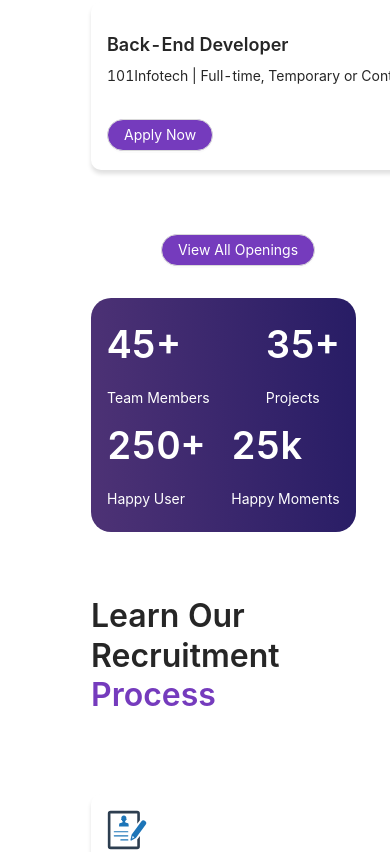
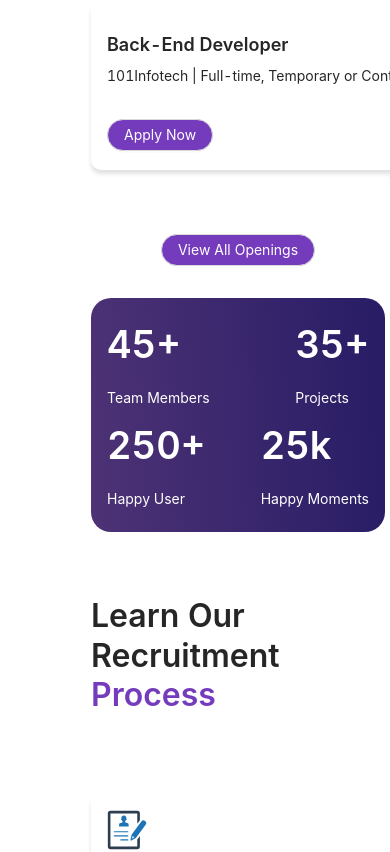
Before and after one commit to Madan57/info_tech, a React (Create React App) app: page / in a window 390 px wide. Shown: the part 2511-3363 px from the top of the page. Built offline with nearby package versions, Linux system fonts and the light colour scheme.

Commit message:
fix issues

```diff
--- a/src/pages/Home/styles/style.scss
+++ b/src/pages/Home/styles/style.scss
@@ -231,7 +231,7 @@
 
 @media screen and (max-width: 768px) {
     .team-info {
-       width: 90% !important;
+       width: 100% !important;
 
     }
 
```
